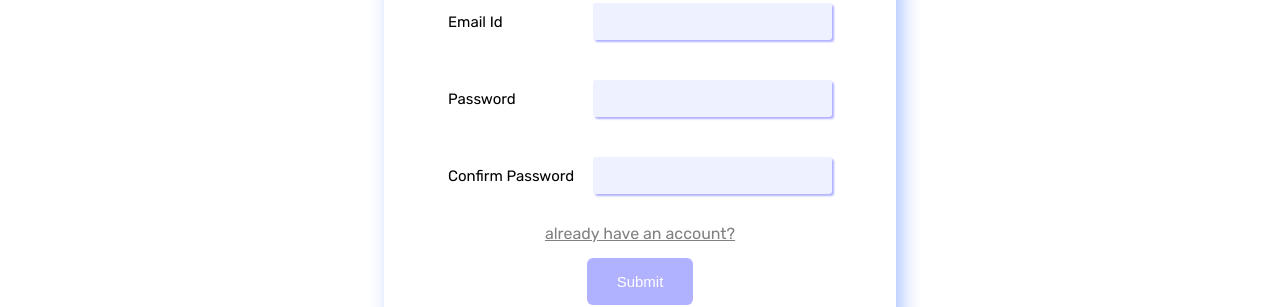
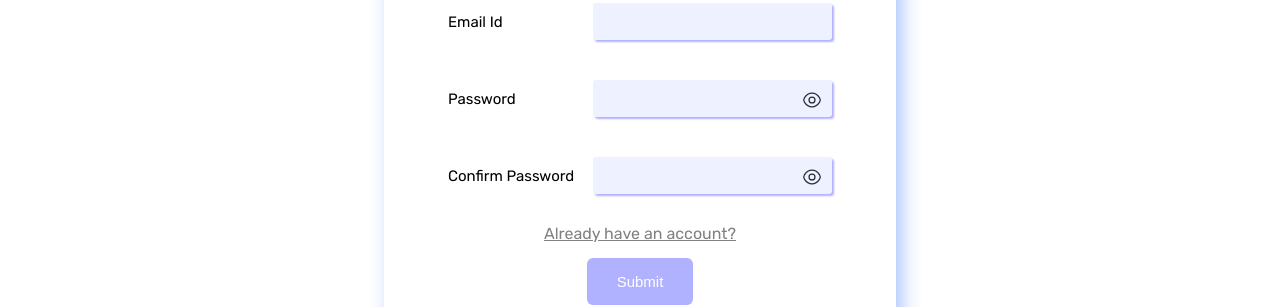
Before and after one commit to rishigupta1109/BlogIt, a Next.js app: page /register in a window 1280 px wide. Shown: the part 400-707 px from the top of the page. Built offline with nearby package versions, Linux system fonts and the light colour scheme; no server answers; what imagekitio-react would draw is missing.

Commit message:
ui updated

```diff
--- a/components/ui/CutomInput/CustomInput.module.scss
+++ b/components/ui/CutomInput/CustomInput.module.scss
@@ -1,6 +1,6 @@
 @import "../../../styles/globals.scss";
 
-.container{
+.container {
   width: 100%;
   padding: 10px;
   margin: 10px;
@@ -8,7 +8,7 @@
   justify-content: space-between;
   align-items: center;
   font-size: 15px;
-    .subContainer{
+  .subContainer {
     @extend .column;
     justify-content: space-between;
     align-items: baseline;
@@ -18,14 +18,14 @@
       flex-direction: row !important;
       justify-content: space-between;
       align-items: center;
-            img{
-                height:45px;
-                width:45px;
+      img {
+        height: 45px;
+        width: 45px;
         border-radius: 100%;
         margin: 0 10px;
       }
     }
-        input{
+    input {
       font-size: 15px;
       padding: 10px 20px;
       outline: none;
@@ -34,11 +34,21 @@
       background-color: $light-color-ternary;
       box-shadow: 2px 2px 2px $light-color-primary;
     }
-        .error{
+    .error {
       position: absolute;
-            top:32px;
+      top: 32px;
       color: red;
       font-size: 12px;
     }
   }
 }
+.showPassword {
+  position: absolute;
+  right: 10px;
+  top: 10px;
+  cursor: pointer;
+  img {
+    height: 20px;
+    width: 20px;
+  }
+}
--- a/components/ui/CutomInput/CustomInput.tsx
+++ b/components/ui/CutomInput/CustomInput.tsx
@@ -5,6 +5,8 @@ import Image from "next/image";
 import { IKUpload } from "imagekitio-react";
 import { AlertContext } from "../../../store/AlertContext";
 import { GlobalContext } from "../../../store/GlobalContext";
+import eyeIcon from "../../../public/images/eye-svgrepo-com.svg";
+import eyeSlashIcon from "../../../public/images/eye-slash-svgrepo-com.svg";
 type Props = {
   label: string;
   type: string;
@@ -28,6 +30,19 @@ export default function CustomInput({
     return (
       <CustomFileInput
         type="file"
+        label={label}
+        changeHandler={changeHandler}
+        name={name}
+        error={error}
+        errorText={errorText}
+        value={value}
+      />
+    );
+  }
+  if (type === "password") {
+    return (
+      <CustomPasswordInput
+        type="password"
         label={label}
         changeHandler={changeHandler}
         name={name}
@@ -125,3 +140,43 @@ const CustomFileInput = ({
     </div>
   );
 };
+
+const CustomPasswordInput = ({
+  label,
+  type,
+  value,
+  changeHandler,
+
+  name,
+  error = false,
+  errorText,
+}: Props) => {
+  const [showPassword, setShowPassword] = React.useState(false);
+  return (
+    <div className={styles.container}>
+      <label>{label}</label>
+      <div className={styles.subContainer}>
+        <div style={{ display: "flex", alignItems: "center" }}>
+          <input
+            type={showPassword ? "text" : "password"}
+            value={value}
+            onChange={changeHandler}
+            name={name}
+            style={{ border: error ? "1px solid red" : "" }}
+          />
+          <div
+            className={styles.showPassword}
+            onClick={() => setShowPassword(!showPassword)}
+          >
+            {showPassword ? (
+              <Image alt="hide" src={eyeSlashIcon} height={30} width={30} />
+            ) : (
+              <Image alt="show" src={eyeIcon} height={30} width={30} />
+            )}
+          </div>
+        </div>
+        {error && <p className={styles.error}>{errorText}</p>}
+      </div>
+    </div>
+  );
+};
--- a/pages/blogs/index.tsx
+++ b/pages/blogs/index.tsx
@@ -28,9 +28,7 @@ export default function BlogsPage({ blogs }: { blogs: IBlog[] }) {
         }
       />
       <main className={classname}>
-        <h1 style={{ alignSelf: "flex-start", marginLeft: "9.3rem" }}>
-          All Blogs
-        </h1>
+        <h1 className={styles.heading}>All Blogs</h1>
 
         {blogs?.length < 1 && (
           <div className={styles.notAvail}>
--- a/pages/createblog.tsx
+++ b/pages/createblog.tsx
@@ -45,7 +45,7 @@ export default function CreateBlogPage({}: Props) {
     e.preventDefault();
     console.log(formData);
     if (formData.title.trim().length < 1 || formData.body.trim().length < 1) {
-      Message().warning("Please fill the required Fields", false);
+      Message().warning("Please fill the required Fields");
       return;
     }
     let data = new FormData();
--- a/pages/index.tsx
+++ b/pages/index.tsx
@@ -23,9 +23,7 @@ export default function HomePage({ blogs }: { blogs: IBlog[] }) {
         description={"All the awesome blogs at one place"}
       />
       <main className={classname}>
-        <h1 style={{ alignSelf: "flex-start", marginLeft: "9.3rem" }}>
-          Featured Blogs
-        </h1>
+        <h1 className={styles.heading}>Featured Blogs</h1>
         {blogs?.length > 0 ? (
           <BlogList isMyBlog={false} blogs={blogs} />
         ) : (
--- a/pages/login.tsx
+++ b/pages/login.tsx
@@ -48,9 +48,9 @@ export default function LoginPage({}: Props) {
     });
     console.log(result);
     if (result?.error) {
-      Message().error(result.error, false);
+      Message().error(result.error);
     } else {
-      Message().success("Login Successfull", false);
+      Message().success("Login Successfull");
       const session = await getSession();
       setSession(session);
       router.push("/");
@@ -66,7 +66,7 @@ export default function LoginPage({}: Props) {
       />
       <Form
         link={{
-          text: "Not have an account?",
+          text: "Don`t have an account?",
           url: "register",
         }}
         heading="Login"
--- a/pages/myblogs/[blogId].tsx
+++ b/pages/myblogs/[blogId].tsx
@@ -48,7 +48,7 @@ export default function EditBlogPage({ blog }: Props) {
     e.preventDefault();
     console.log(formData);
     if (formData.title.trim().length < 1 || formData.body.trim().length < 1) {
-      Message().warning("Please fill the required Fields", false);
+      Message().warning("Please fill the required Fields");
       return;
     }
     let data = new FormData();
--- a/pages/myblogs/index.tsx
+++ b/pages/myblogs/index.tsx
@@ -41,9 +41,7 @@ export default function MyBlogsPage({ blogs }: { blogs: IBlog[] }) {
           description={"Collection of blogs by You"}
           author={"YOU"}
         />
-        <h1 style={{ alignSelf: "flex-start", marginLeft: "9.3rem" }}>
-          Your Blogs
-        </h1>
+        <h1 className={styles.heading}>Your Blogs</h1>
         {blogsData?.length > 0 ? (
           <BlogList setBlogs={setBlogsData} isMyBlog={true} blogs={blogsData} />
         ) : (
--- a/pages/register.tsx
+++ b/pages/register.tsx
@@ -81,7 +81,7 @@ export default function RegisterPage({}: Props) {
       />
       <Form
         link={{
-          text: "already have an account?",
+          text: "Already have an account?",
           url: "login",
         }}
         heading="Register"
```
Also changed, not shown: components/blog/blogItem/BlogItem.module.scss (+19 -0 lines), components/blog/bloglist/BlogList.module.scss (+11 -8 lines), styles/Home.module.scss (+9 -1 lines), public/images/eye-slash-svgrepo-com.svg (added), public/images/eye-svgrepo-com.svg (added). Lines whose indentation alone changed are shown as unchanged.
